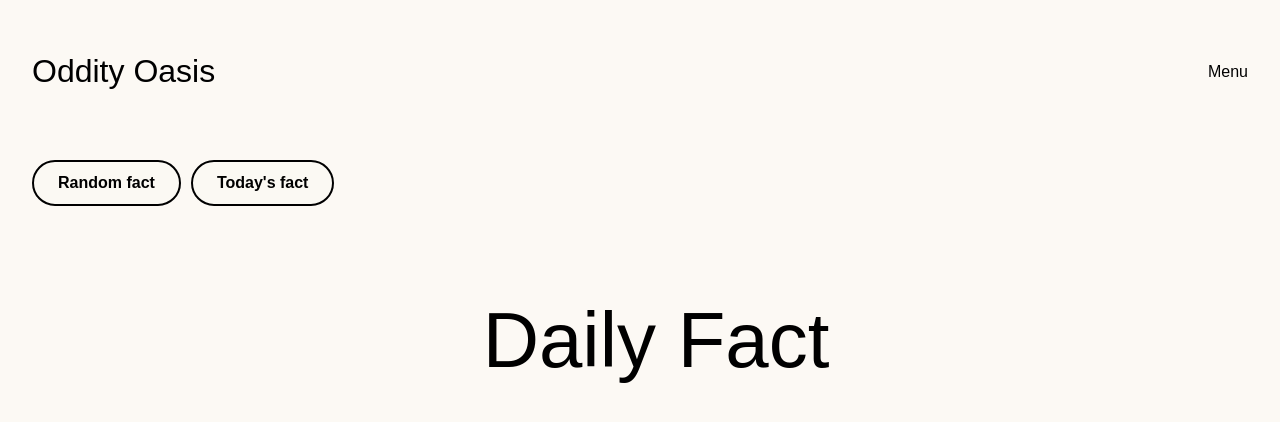
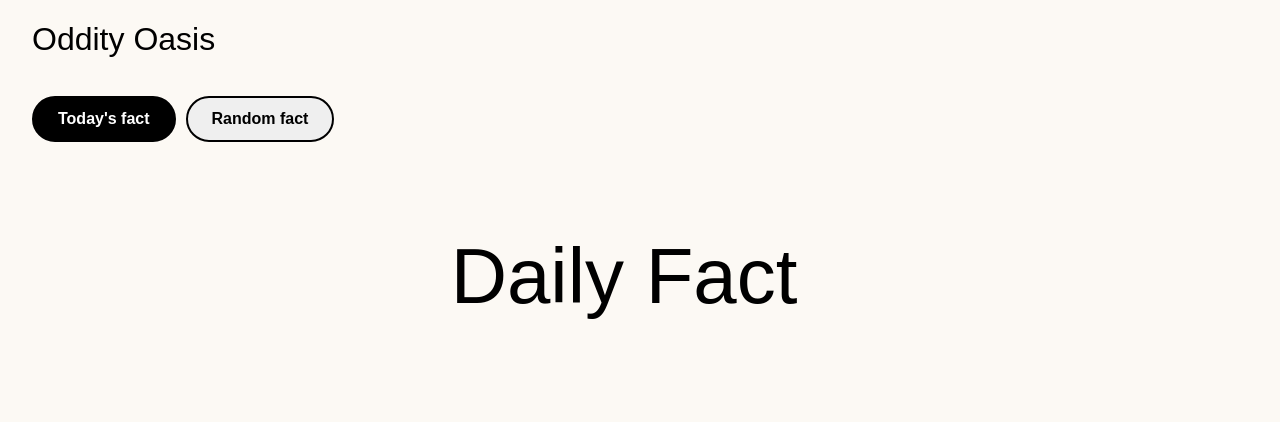
Before and after one commit to hugosandsjo/OddityOasis, a React (Vite) app in the folder OddityOasis/: page / in a window 1280 px wide. Shown: the top 422 px of the page. Built offline with nearby package versions, Linux system fonts and the light colour scheme; no server answers; a web font is replaced by a local one.

Commit message:
background color updated

```diff
--- a/OddityOasis/src/App.css
+++ b/OddityOasis/src/App.css
@@ -13,3 +13,8 @@ body {
 main {
   margin: 64px;
 }
+
+.selectedButton {
+  background-color: black;
+  color: white;
+}
--- a/OddityOasis/src/App.jsx
+++ b/OddityOasis/src/App.jsx
@@ -11,16 +11,29 @@ import BodyWrapper from "./components/BodyWrapper";
 function App() {
   const [selectedFact, setSelectedFact] = useState("daily");
   const [randomClickCount, setRandomClickCount] = useState(0);
+  const [selectedButton, setSelectedButton] = useState(0);
 
   const handleRandomButtonClick = () => {
     setSelectedFact("random");
     setRandomClickCount((prevCount) => prevCount + 1);
+    setSelectedButton(0);
     console.log(randomClickCount);
   };
 
   const buttons = [
-    { text: "Random fact", onClick: handleRandomButtonClick },
-    { text: "Today's fact", onClick: () => setSelectedFact("daily") },
+    {
+      text: "Today's fact",
+      onClick: () => {
+        setSelectedFact("daily");
+        setSelectedButton(1);
+      },
+      className: selectedButton === 0 ? "selectedButton" : "",
+    },
+    {
+      text: "Random fact",
+      onClick: handleRandomButtonClick,
+      className: selectedButton === 1 ? "selectedButton" : "",
+    },
   ];
 
   return (
@@ -28,7 +41,12 @@ function App() {
       <Header />
       <ButtonContainer>
         {buttons.map((button, index) => (
-          <Button key={index} text={button.text} onClick={button.onClick} />
+          <Button
+            key={index}
+            text={button.text}
+            onClick={button.onClick}
+            className={button.className}
+          />
         ))}
       </ButtonContainer>
       <BodyWrapper>
--- a/OddityOasis/src/components/Button.jsx
+++ b/OddityOasis/src/components/Button.jsx
@@ -8,20 +8,21 @@ const ButtonComponent = styled(motion.button)`
   border-radius: 5px;
   border: 2px solid black;
   border-radius: 2rem;
-  background-color: #fbf9f3;
+
   &:hover {
     background-color: #b0b0b0;
     cursor: pointer;
   }
 `;
 
-function Button({ text, onClick, index }) {
+function Button({ text, onClick, className }) {
   return (
     <ButtonComponent
       initial={{ opacity: 0 }}
       animate={{ opacity: 1 }}
       transition={{ duration: 1.5 }}
       onClick={onClick}
+      className={className}
     >
       {text}
     </ButtonComponent>
--- a/OddityOasis/src/components/FactBox.jsx
+++ b/OddityOasis/src/components/FactBox.jsx
@@ -4,7 +4,6 @@ import { motion } from "framer-motion";
 
 const FactBoxContainer = styled(motion.div)`
   display: flex;
-
   flex-direction: column;
   text-align: left;
   padding: 0 2rem;
@@ -21,7 +20,7 @@ const Heading1 = styled.h1`
   line-height: 1.2;
   margin: 0.5rem 0;
   @media screen and (min-width: 768px) {
-    margin-left: 2rem;
+    margin-left: -2rem;
   }
 `;
 
--- a/OddityOasis/src/components/Header.jsx
+++ b/OddityOasis/src/components/Header.jsx
@@ -5,7 +5,7 @@ const HeaderComponent = styled.header`
   justify-content: space-between;
   align-items: center;
   margin: 0;
-  padding: 2rem;
+  padding: 0 2rem;
 `;
 
 const Header1 = styled.h1`
@@ -17,7 +17,6 @@ function Header() {
   return (
     <HeaderComponent>
       <Header1>Oddity Oasis</Header1>
-      <div>Menu</div>
     </HeaderComponent>
   );
 }
```
